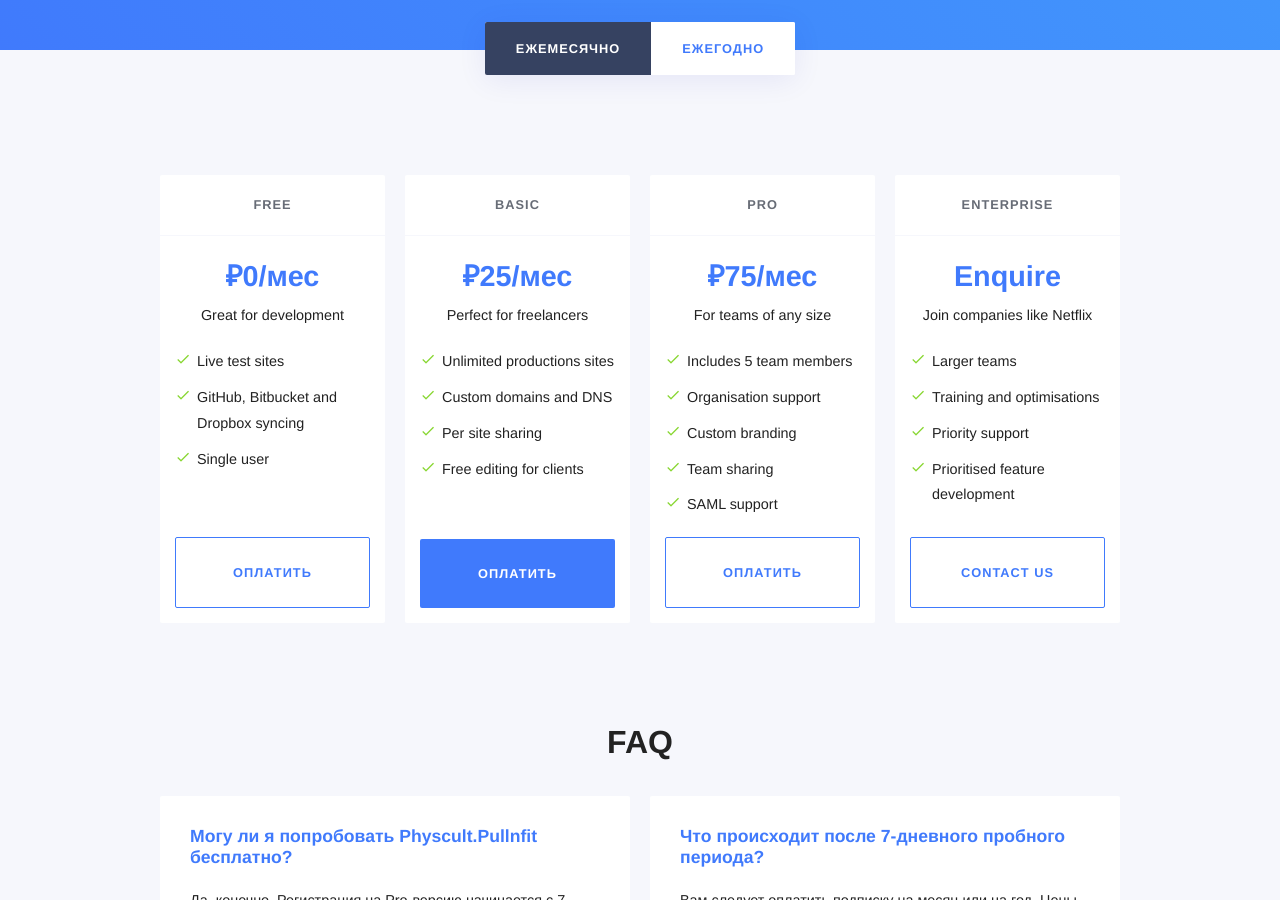
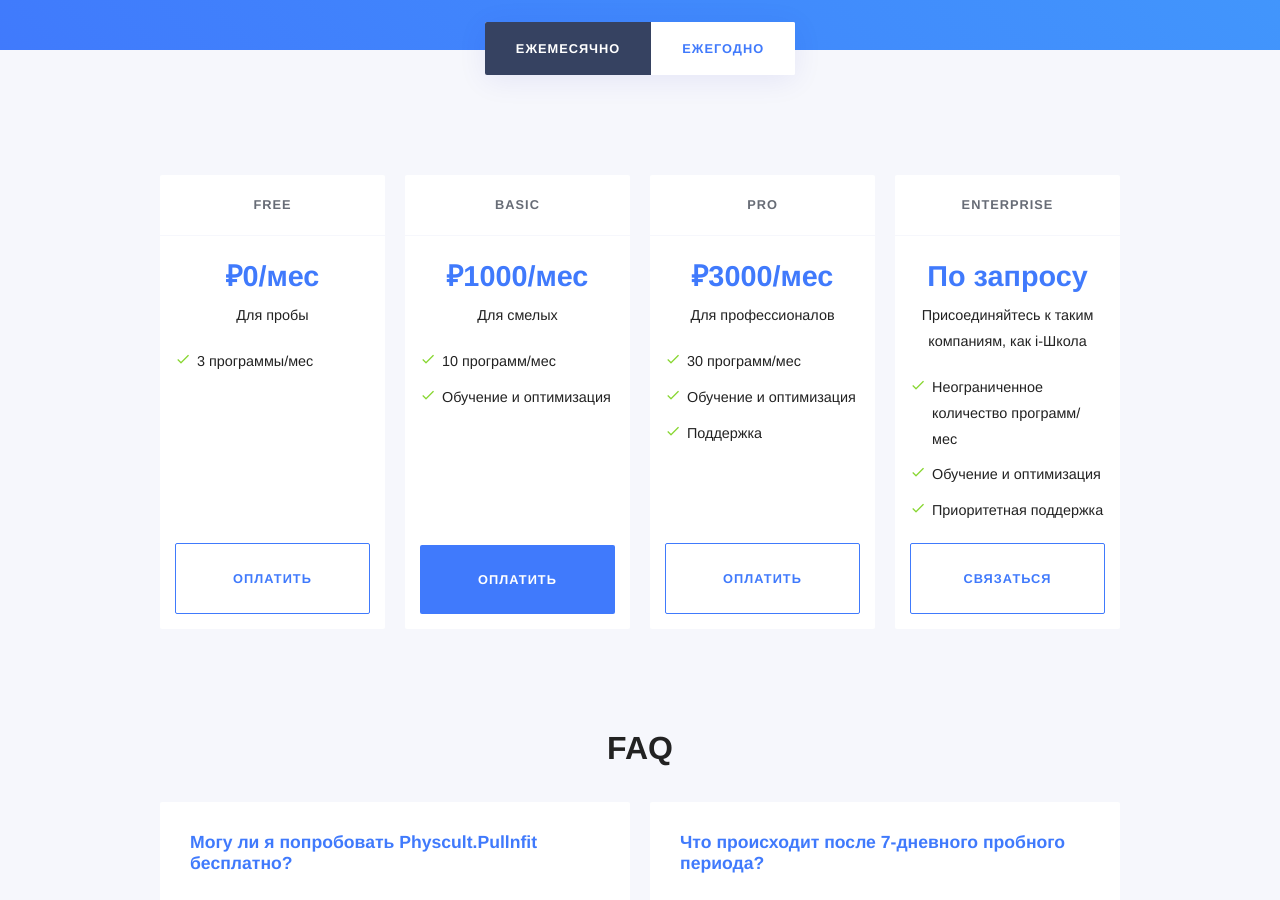
Before and after one commit to RakhimyanTim/physcult.github.io, a Jekyll site: the page built from pages/pricing.html, in a window 1280 px wide and 900 px high, scrolled down 315 px. Built offline with Jekyll 4.4.1, drawn with Linux system fonts in a browser that asks for light colours; some web fonts are replaced.

Commit message:
Update plans.yml

```diff
--- a/_data/plans.yml
+++ b/_data/plans.yml
@@ -1,36 +1,29 @@
 - name: Free
   price: 0
-  sub: Great for development
+  sub: Для пробы
   features:
-    - Live test sites
-    - GitHub, Bitbucket and Dropbox syncing
-    - Single user
+    - 3 программы/мес
 - name: Basic
-  price: 25
-  sub: Perfect for freelancers
+  price: 1000
+  sub: Для смелых
   highlight: true
   features:
-    - Unlimited productions sites
-    - Custom domains and DNS
-    - Per site sharing
-    - Free editing for clients
+    - 10 программ/мес
+    - Обучение и оптимизация
 - name: Pro
-  price: 75
-  sub: For teams of any size
+  price: 3000
+  sub: Для профессионалов
   features:
-    - Includes 5 team members
-    - Organisation support
-    - Custom branding
-    - Team sharing
-    - SAML support
+    - 30 программ/мес
+    - Обучение и оптимизация
+    - Поддержка
 - name: Enterprise
-  price_alt: Enquire
-  sub: Join companies like Netflix
+  price_alt: По запросу
+  sub: Присоединяйтесь к таким компаниям, как i-Школа
   features:
-    - Larger teams
-    - Training and optimisations
-    - Priority support
-    - Prioritised feature development
+    - Неограниченное количество программ/мес
+    - Обучение и оптимизация
+    - Приоритетная поддержка
   cta:
-    text: Contact Us
+    text: Связаться
     link: /contact/
```
